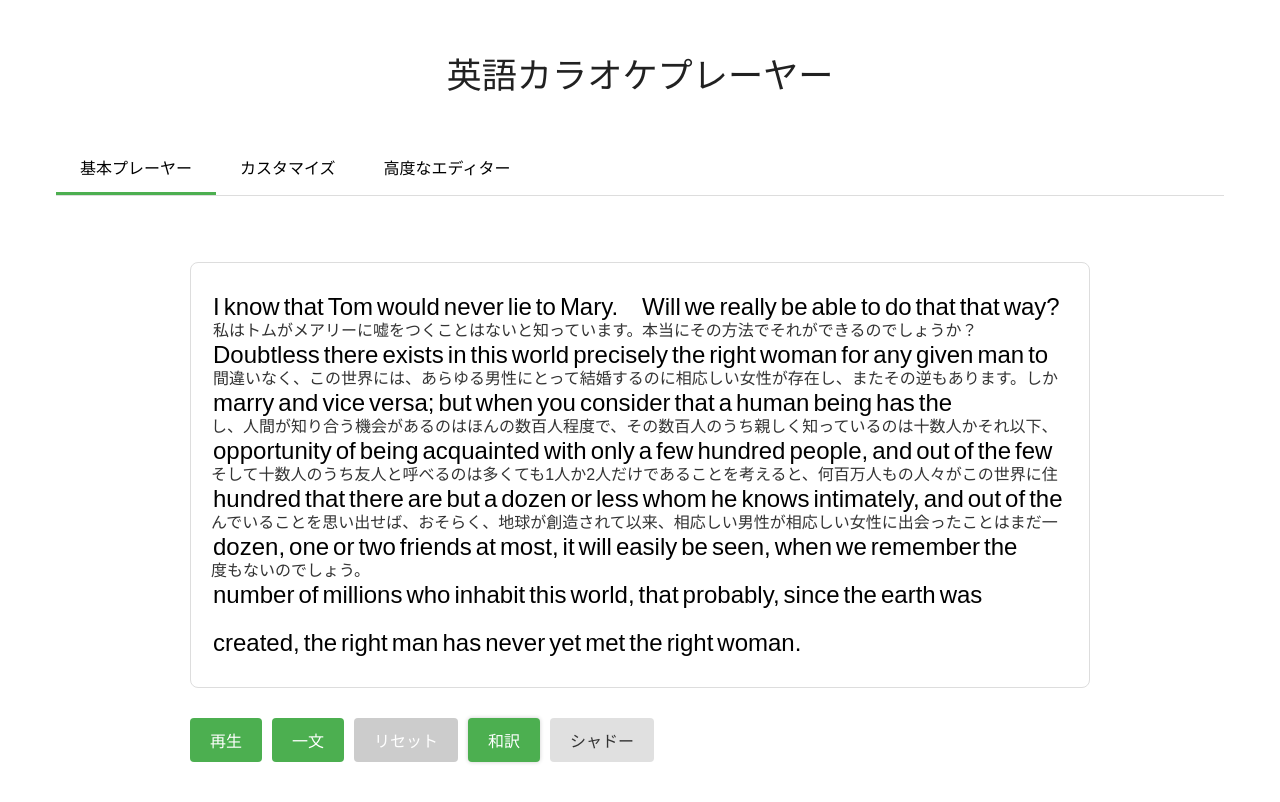
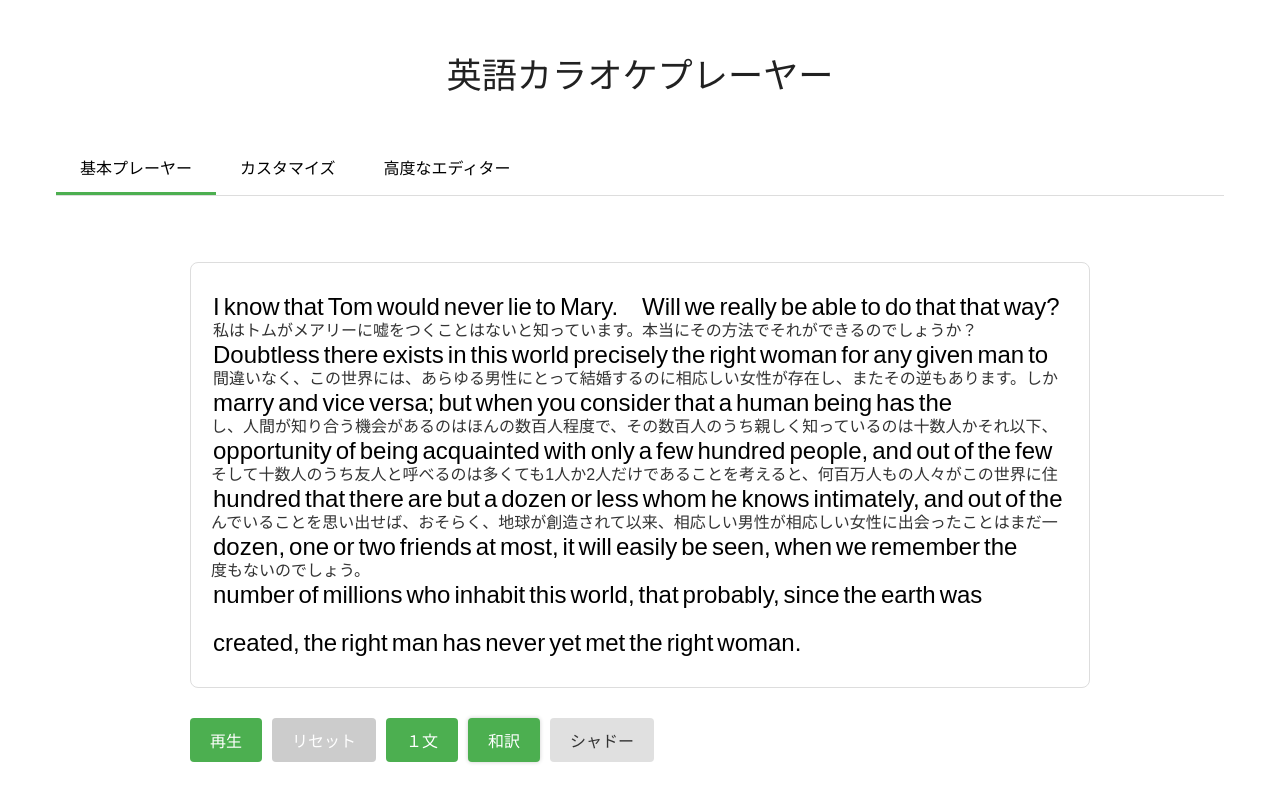
Before and after one commit to erutobusiness/english-karaoke-player, a React (Vite) app: page / in a window 1280 px wide. Shown: the top 802 px of the page. Built offline with nearby package versions, Linux system fonts and the light colour scheme.

Commit message:
ボタンのコメントを追加し、和訳ボタンのスタイルを改善。リセットボタンの位置を調整。

```diff
--- a/src/components/EnglishKaraokePlayer/EnglishKaraokePlayer.tsx
+++ b/src/components/EnglishKaraokePlayer/EnglishKaraokePlayer.tsx
@@ -142,16 +142,11 @@ const EnglishKaraokePlayer = () => {
       </div>
 
       <div className="controls-container controls-bottom">
+        {/* 再生／停止ボタン */}
         <button type="button" className="karaoke-button" onClick={handleTogglePlay}>
           {isPlaying ? "停止" : "再生"}
         </button>
-        <button
-          type="button"
-          className={`karaoke-button ${isContinuousPlay ? "active" : ""}`}
-          onClick={toggleContinuousPlay}
-        >
-          {isContinuousPlay ? "全文" : "一文"}
-        </button>
+        {/* リセット */}
         <button
           type="button"
           className="karaoke-button"
@@ -160,6 +155,15 @@ const EnglishKaraokePlayer = () => {
         >
           リセット
         </button>
+        {/* １文／全文ボタン */}
+        <button
+          type="button"
+          className={`karaoke-button ${isContinuousPlay ? "active" : ""}`}
+          onClick={toggleContinuousPlay}
+        >
+          {isContinuousPlay ? "全文" : "１文"}
+        </button>
+        {/* 和訳ボタン */}
         <button
           type="button"
           className={`karaoke-button ${showWayaku ? "active" : "inactive"}`}
@@ -167,6 +171,7 @@ const EnglishKaraokePlayer = () => {
         >
           和訳
         </button>
+        {/* カラオケ／シャドーボタン */}
         <button
           type="button"
           className={`karaoke-button ${isShadowMode ? "active" : "inactive"}`}
--- a/src/components/EnglishKaraokePlayer/Wayaku.tsx
+++ b/src/components/EnglishKaraokePlayer/Wayaku.tsx
@@ -83,7 +83,6 @@ const Wayaku: React.FC<WayakuProps> = ({ karaokeData, containerRef, textsWrapper
       {karaokeData.map((item, itemIndex) => {
         // translationPositions から対応するインデックスの位置情報を検索
         const pos = translationPositions.find((p) => p.index === itemIndex);
-
         // 対応する位置情報がない場合は何もレンダリングしない
         if (!pos) return null;
 
@@ -91,11 +90,7 @@ const Wayaku: React.FC<WayakuProps> = ({ karaokeData, containerRef, textsWrapper
           <div
             key={`japanese-${item.audioUrl}-${itemIndex}`}
             className="japanese-text-block"
-            style={{
-              top: `${pos.top}px`,
-              left: 0,
-              opacity: 1,
-            }}
+            style={{ top: `${pos.top}px` }}
           >
             <span
               className="spacing-span"
```
